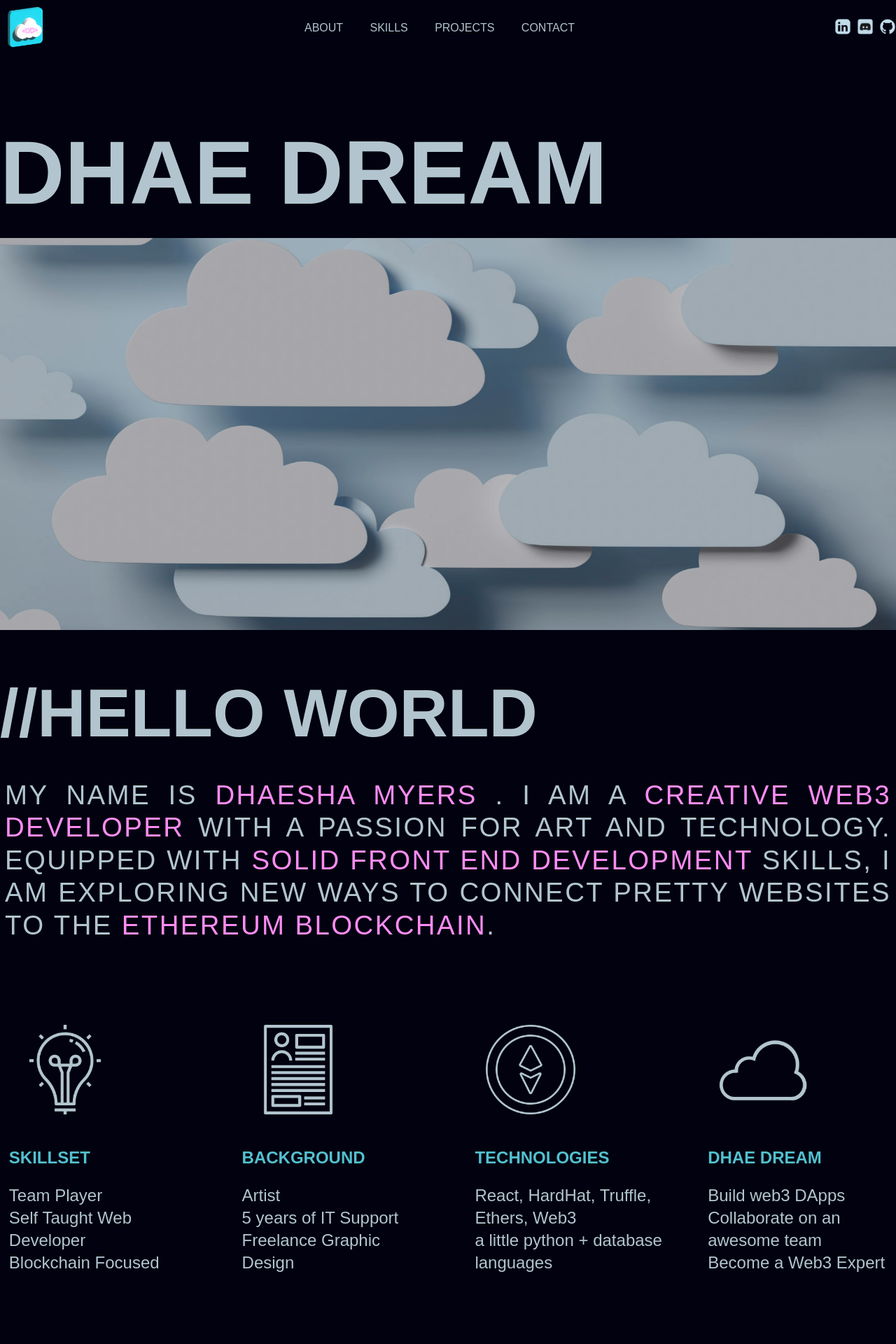
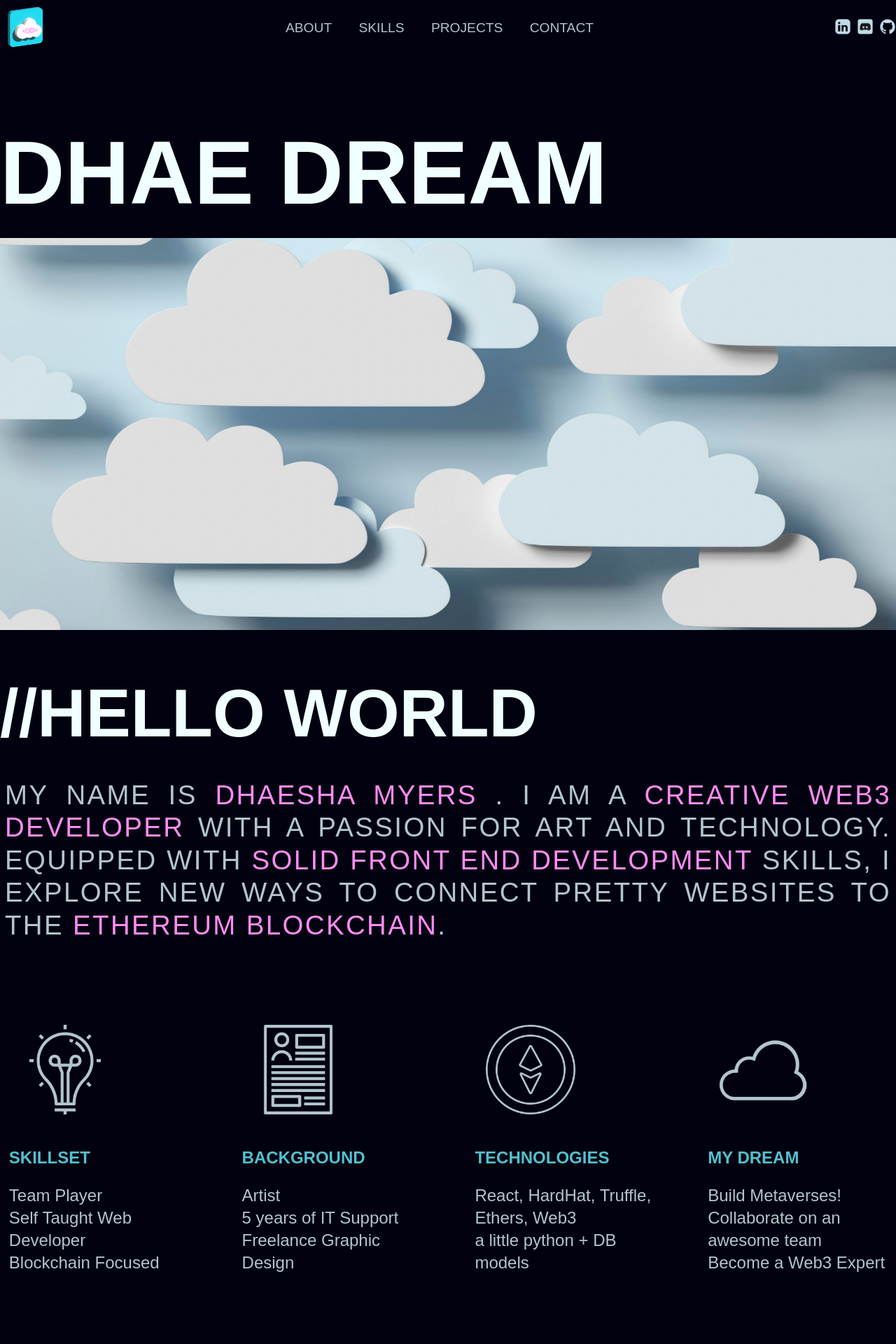
Before and after one commit to dhaedream/spring-22-portfolio, a React (Create React App) app: page / in a window 1280 px wide. Shown: the top 1920 px of the page at 70% size. Built offline with nearby package versions, Linux system fonts and the light colour scheme.

Commit message:
starting responsiveness

```diff
--- a/src/components/banner/banner.css
+++ b/src/components/banner/banner.css
@@ -2,6 +2,6 @@
   height: 40vh;
   width: 100%;
   background: url("../../assets/banner-dots.png");
-  background-size: 92%;
+  background-size: 100%;
   margin-bottom: 7vh;
 }
--- a/src/components/features/Features.jsx
+++ b/src/components/features/Features.jsx
@@ -31,14 +31,14 @@ const Features = () => {
         <h3 className="features_header">TECHNOLOGIES</h3>
         <p className="features_body-para">
           <p>React, HardHat, Truffle, Ethers, Web3</p>
-          <p>a little python + database languages</p>
+          <p>a little python + DB models</p>
         </p>
       </div>
       <div className="features_single-column">
         <img src={cloudIcon} className="features_icon-img" />
-        <h3 className="features_header">DHAE DREAM</h3>
+        <h3 className="features_header">MY DREAM</h3>
         <p className="features_body-para">
-          <p>Build web3 DApps </p>
+          <p>Build Metaverses!</p>
           <p>Collaborate on an awesome team</p>
           <p>Become a Web3 Expert</p>
         </p>
--- a/src/components/header/header.css
+++ b/src/components/header/header.css
@@ -12,11 +12,13 @@
 }
 .header_container h2 {
   font-size: 8rem;
+  color: azure;
+  /* font-family: var(--font-header-0); */
   /* padding-top: 80vh; */
 }
 .header_banner-img {
   /* min-height: 40vh;
   max-height: 55vh; */
   height: 70vh;
-  opacity: 0.75;
+  /* opacity: 0.85; */
 }
--- a/src/components/into/Intro.jsx
+++ b/src/components/into/Intro.jsx
@@ -9,7 +9,7 @@ const Intro = () => {
         MY NAME IS <span>DHAESHA MYERS</span> . I AM A{" "}
         <span>CREATIVE WEB3 DEVELOPER</span> WITH A PASSION FOR ART AND
         TECHNOLOGY. EQUIPPED WITH <span>SOLID FRONT END DEVELOPMENT </span>
-        SKILLS, I AM EXPLORING NEW WAYS TO CONNECT PRETTY WEBSITES TO THE
+        SKILLS, I EXPLORE NEW WAYS TO CONNECT PRETTY WEBSITES TO THE
         <span> ETHEREUM BLOCKCHAIN</span>.
       </p>
     </div>
--- a/src/components/into/intro.css
+++ b/src/components/into/intro.css
@@ -5,6 +5,7 @@
 }
 .intro-header {
   font-size: 6rem;
+  color: azure;
   padding: 8vh 0 4vh 0;
 }
 .intro-par {
--- a/src/components/navbar/navbar.css
+++ b/src/components/navbar/navbar.css
@@ -14,13 +14,13 @@
 .navbar_links-container {
   display: flex;
   flex-direction: row;
-  /* justify-content: center; */
   align-items: center;
 }
 .navbar_link {
   padding: 0 1.5vw;
 }
 .navbar_links-container a {
+  font-size: 1.2rem;
   text-decoration: none;
   color: var(--color-grey);
 }
@@ -34,4 +34,24 @@
 }
 .navbar_logo-container img {
   height: 3vh;
+  /* padding-right: 2vw; */
 }
+/* medium screen */
+@media screen and (max-width: 992px) {
+  .navbar_container {
+    padding: 1vh 2vh;
+  }
+  .navbar_link {
+    padding: 0 2vw;
+  }
+}
+/* small screen */
+@media (max-width: 575.98px) {
+  .navbar_links-container {
+    display: none;
+  }
+  .navbar_logo-container img {
+    height: 4vh;
+    /* padding-right: 3vh 2vw; */
+  }
+}
--- a/src/components/projects/Projects.jsx
+++ b/src/components/projects/Projects.jsx
@@ -18,18 +18,19 @@ const Projects = () => {
             <div className="projects_description-wrapper">
               <h3>BORED APE CLONE</h3>
               <p>
-                This is a clone of a very popualar NFT website. The project was
-                built using React and is being hosted on codesandbox.
+                This is a clone of a very popular NFT website. Built using
+                React, just like this website.
               </p>
             </div>
           </div>
           <div className="projects_single-container">
             <img className="projects_img" src={nft} />
             <div className="projects_description-wrapper">
-              <h3>MINTING APP</h3>
+              <h3>MINTING DAPP</h3>
               <p>
-                In this decentralized application, users are able to create,
-                purchase, and sell custom NFT's on a test blockchain network.
+                Decentralized application. Users will be able to create,
+                purchase, & sell custom NFT's on a test blockchain network.
+                Currently connecting Smart Contracts to a front end.
               </p>
             </div>
           </div>
@@ -40,8 +41,9 @@ const Projects = () => {
             <div className="projects_description-wrapper">
               <h3>PROPERTY NFT METAVERSE</h3>
               <p>
-                In this decentralized application, users are able to create,
-                purchase, and sell custom NFT's on a test blockchain network.
+                In this decentralized application, users will be able to create,
+                purchase, and sell NFT real-estate in a 3D Metaverse. Currently
+                troubleshooting Land smart contract.
               </p>
             </div>
           </div>
@@ -50,8 +52,8 @@ const Projects = () => {
             <div className="projects_description-wrapper">
               <h3>SMART CONTRACTS</h3>
               <p>
-                Add a little bit of body text. Add a little bit of body text.Add
-                a little bit of body text.
+                With a nice understanding of the blockchain, I have been coding
+                Smart Contracts using solidity on test networks.
               </p>
             </div>
           </div>
--- a/src/index.css
+++ b/src/index.css
@@ -1,7 +1,9 @@
-/* @import url("https://fonts.googleapis.com/css2?family=Manrope:wght@200;300;400;500;600;700;800&display=swap"); */
+@import url("https://fonts.googleapis.com/css2?family=Titan+One&display=swap");
 
 :root {
   --color-pink: #ff8cf3;
   --color-blue: #53c0ce;
   --color-grey: #b2c5cf;
+
+  --font-header-0: "Titan One", sans-serif;
 }
```
Also changed, not shown: src/assets/banner1-dark.png (added).
